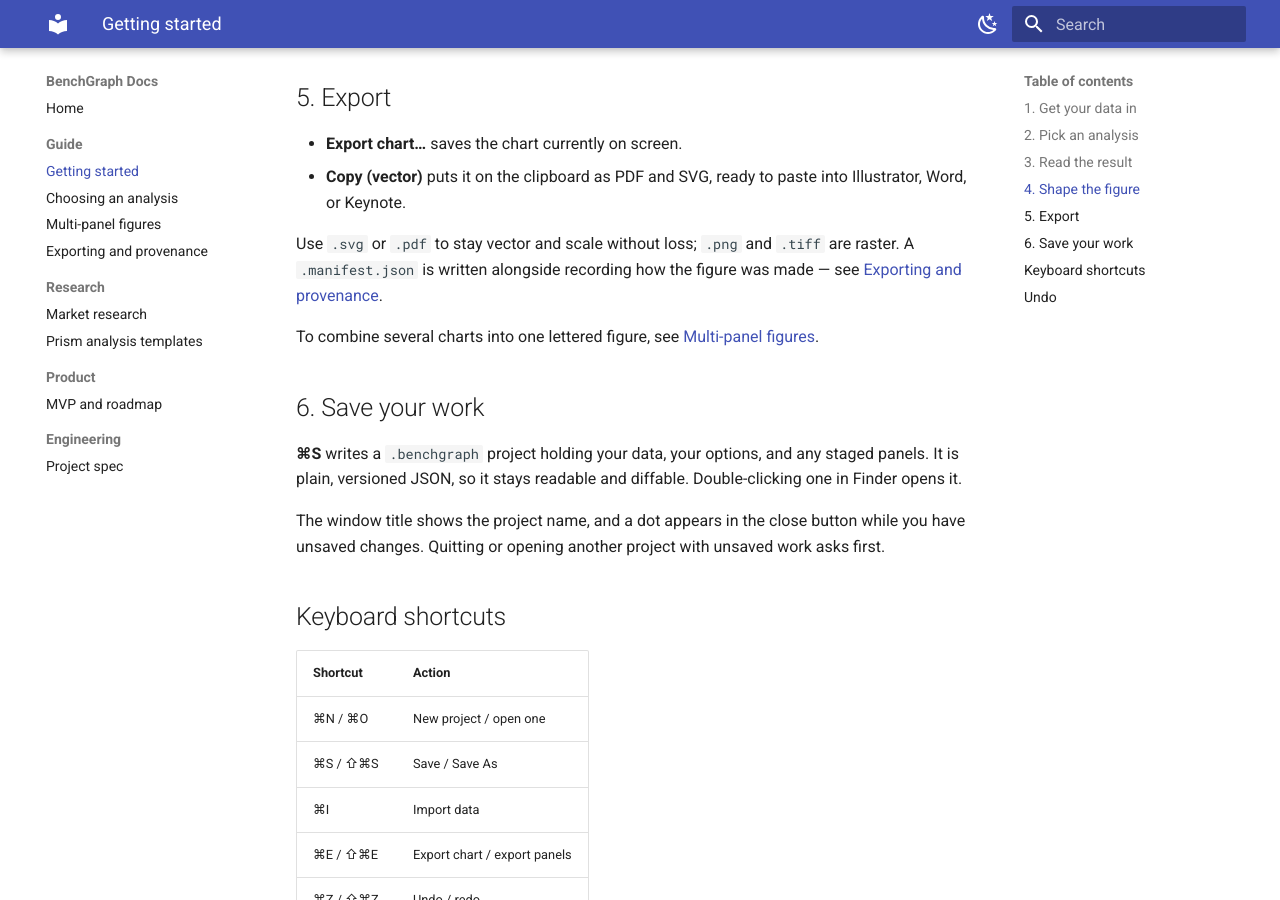
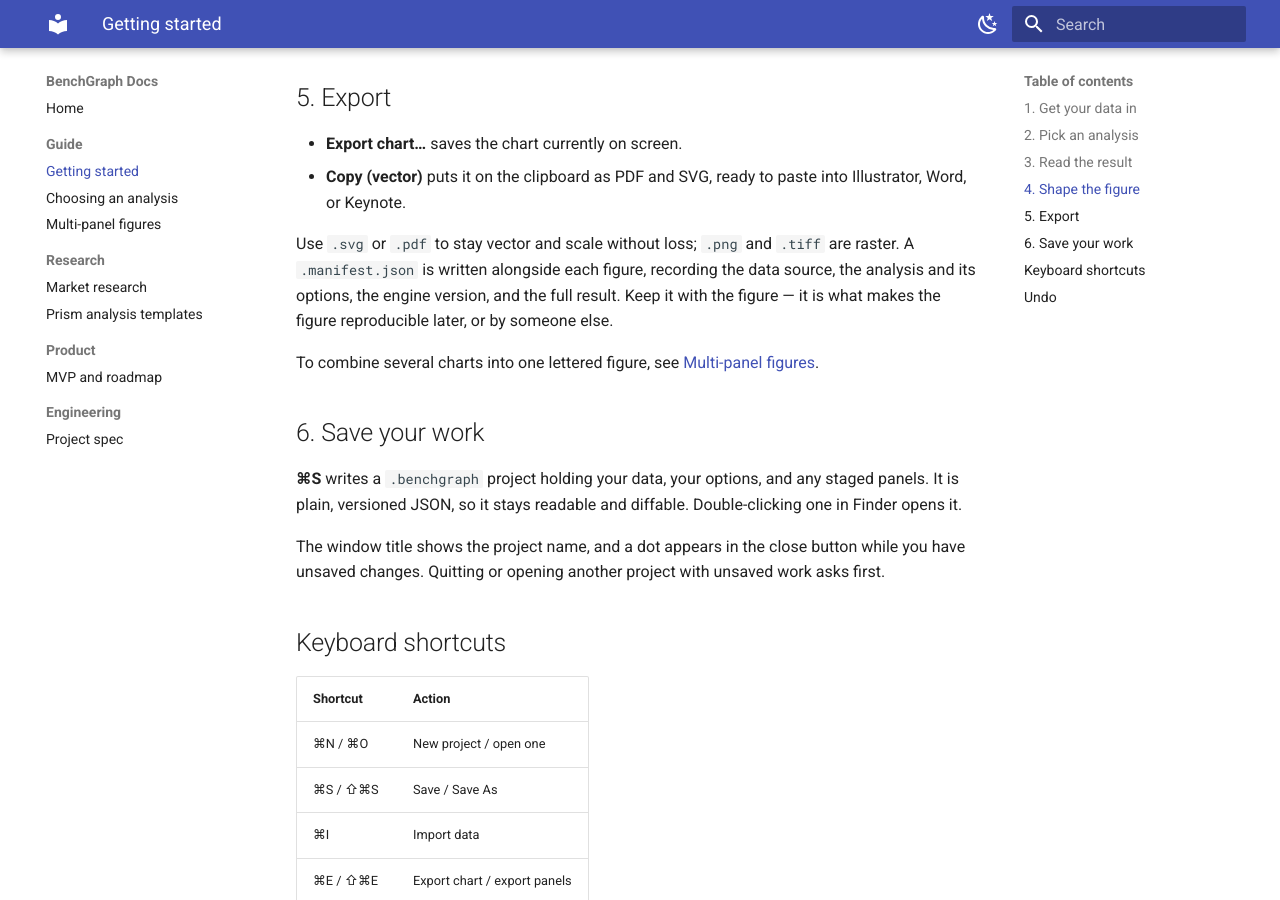
Before and after one commit to stacyshcherbakova/benchgraph, an MkDocs documentation site: the page built from docs/guide/getting-started.md, in a window 1280 px wide and 900 px high, scrolled down 1539 px. Built offline with MkDocs 1.6.1 and Material for MkDocs 9.7.7, drawn with Linux system fonts in a browser that asks for light colours.

Commit message:
Remove the exporting-and-provenance guide page
Drops the page, its nav entry, its docs-index bullet, the three
cross-links into it, the matching in-app help card and Help menu item,
and its slug from the CI page check.

The manifest explanation was the one thing on that page not stated
elsewhere, so it moves inline into the getting-started export section.
The panels-do-not-redraw point already lives in the multi-panel page.

```diff
--- a/docs/guide/getting-started.md
+++ b/docs/guide/getting-started.md
@@ -68,8 +68,10 @@ Depending on the analysis you will see some of:
   Illustrator, Word, or Keynote.
 
 Use `.svg` or `.pdf` to stay vector and scale without loss; `.png` and `.tiff`
-are raster. A `.manifest.json` is written alongside recording how the figure was
-made — see [Exporting and provenance](./exporting-and-provenance.md).
+are raster. A `.manifest.json` is written alongside each figure, recording the
+data source, the analysis and its options, the engine version, and the full
+result. Keep it with the figure — it is what makes the figure reproducible
+later, or by someone else.
 
 To combine several charts into one lettered figure, see
 [Multi-panel figures](./multi-panel-figures.md).
--- a/mkdocs.yml
+++ b/mkdocs.yml
@@ -41,7 +41,6 @@ nav:
       - Getting started: guide/getting-started.md
       - Choosing an analysis: guide/choosing-an-analysis.md
       - Multi-panel figures: guide/multi-panel-figures.md
-      - Exporting and provenance: guide/exporting-and-provenance.md
   - Research:
       - Market research: research/market-research.md
       - Prism analysis templates: research/prism-analysis-templates.md
```
Also changed, not shown: docs/README.md (+0 -1 lines), docs/guide/choosing-an-analysis.md (+1 -2 lines), docs/guide/exporting-and-provenance.md (deleted, +0 -73 lines), docs/guide/multi-panel-figures.md (+0 -4 lines), 3 other files.
